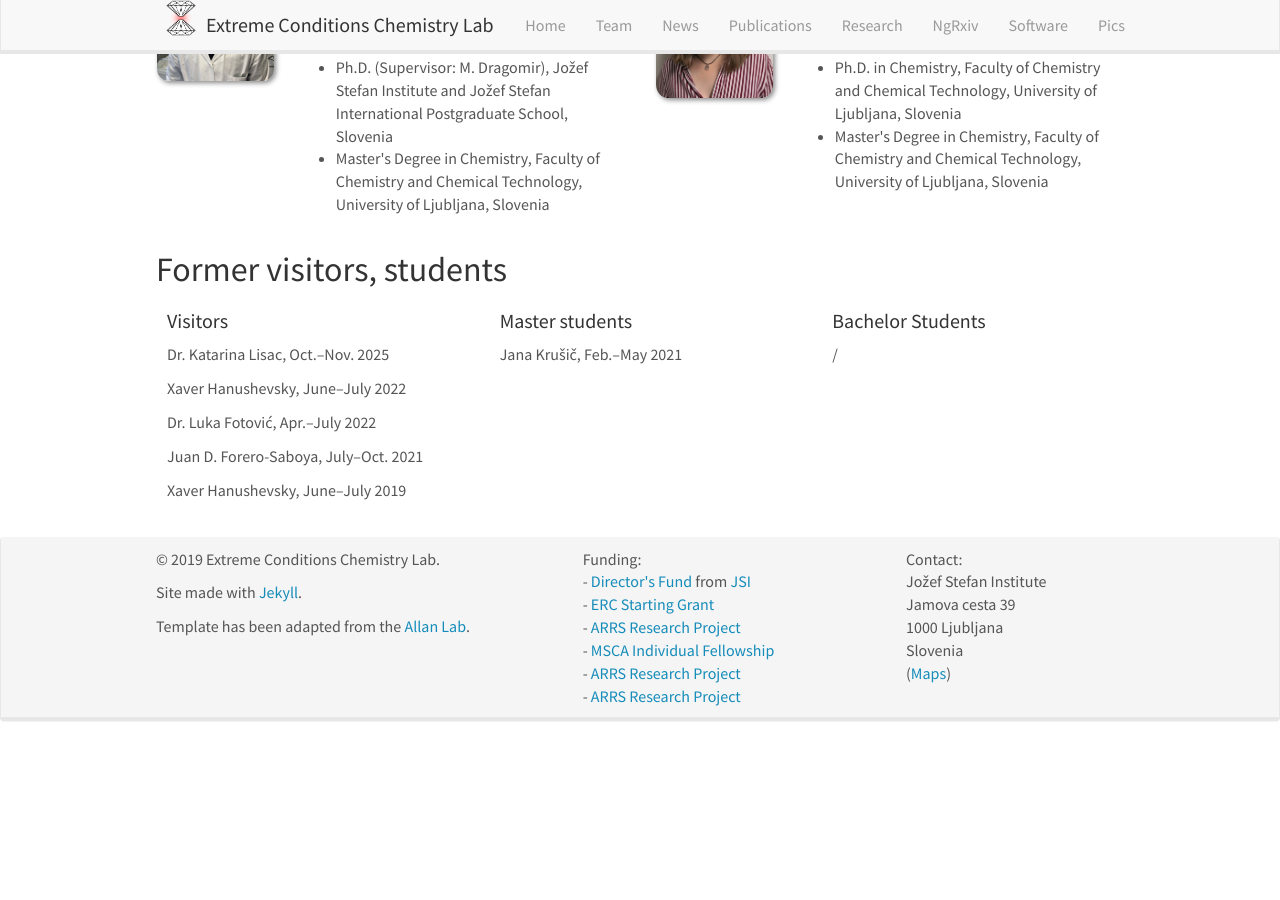
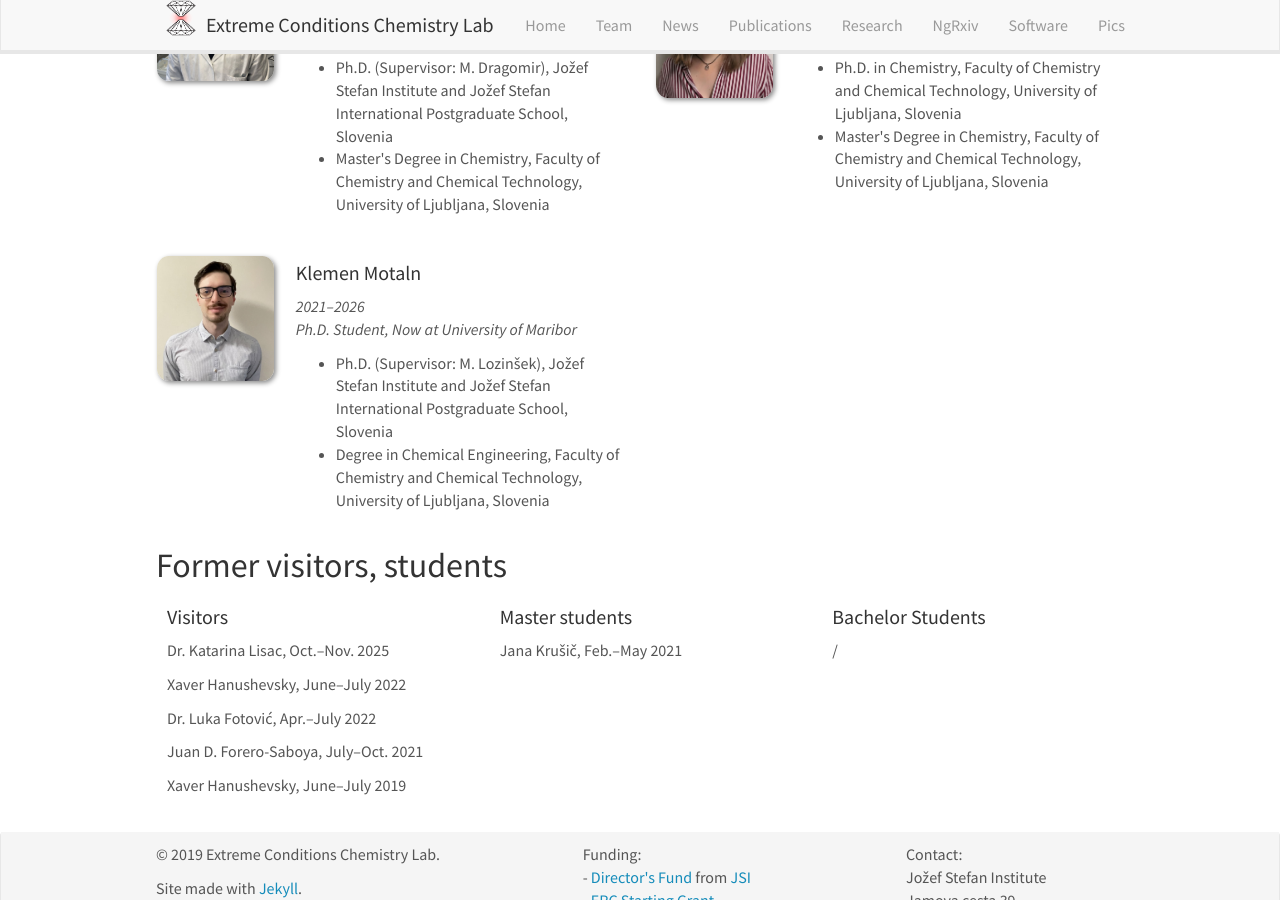
Before and after one commit to eccl-jsi/eccl-jsi.github.io, a Jekyll site: the page built from _pages/team.md, in a window 1280 px wide and 900 px high, scrolled down 1965 px. Built offline with Jekyll 4.4.1, drawn with Linux system fonts in a browser that asks for light colours; nearby versions of some CDN libraries; before the commit the page ends 2708 px from its top, so only the background shows below that.

Commit message:
Update alumni_members.yml

```diff
--- a/_data/alumni_members.yml
+++ b/_data/alumni_members.yml
@@ -37,3 +37,13 @@
   number_educ: 2
   education1: Ph.D. in Chemistry, Faculty of Chemistry and Chemical Technology, University of Ljubljana, Slovenia
   education2: Master's Degree in Chemistry, Faculty of Chemistry and Chemical Technology, University of Ljubljana, Slovenia
+
+- name: Klemen Motaln
+  duration: 2021–2026
+  photo: Klemen.jpg
+  info: Ph.D. Student, Now at University of Maribor
+  email:
+  ID: <a href='https://orcid.org/0000-0003-0051-8611'>ORCID</a>
+  number_educ: 2
+  education1: Ph.D. (Supervisor&#58; M. Lozinšek), Jožef Stefan Institute and Jožef Stefan International Postgraduate School, Slovenia
+  education2: Degree in Chemical Engineering, Faculty of Chemistry and Chemical Technology, University of Ljubljana, Slovenia
```
